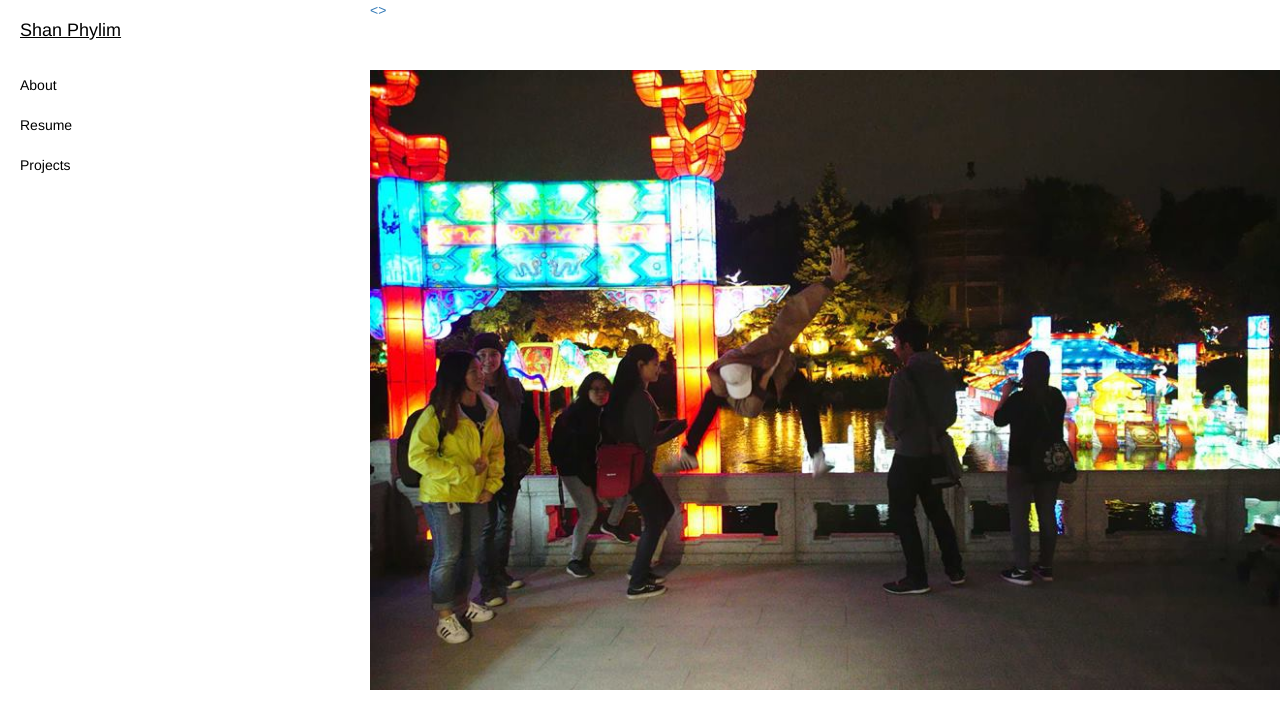
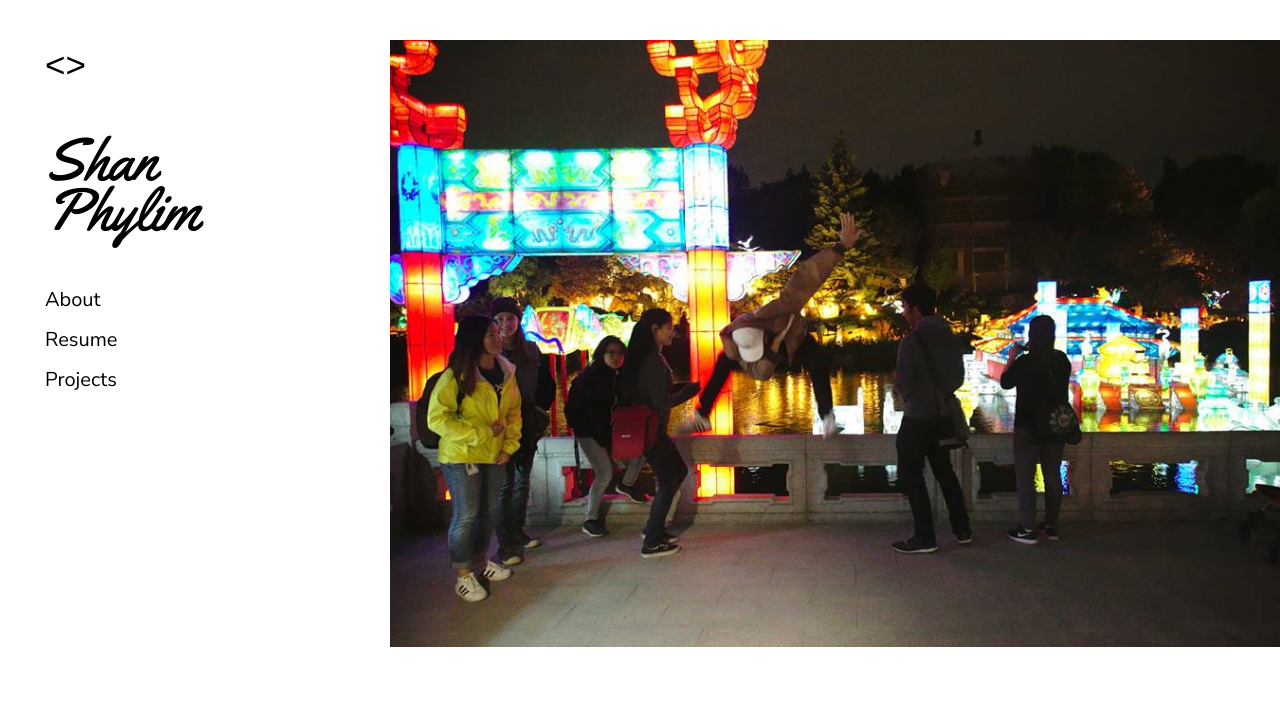
Before and after one commit to shanpls/shanpls.github.io, a plain HTML site: page index.html in a window 1280 px wide. Drawn offline with Linux system fonts and the light colour scheme.

Commit message:
More styling changes

```diff
--- a/css/simple-sidebar.css
+++ b/css/simple-sidebar.css
@@ -14,7 +14,7 @@
 }
 
 #wrapper.toggled {
-    padding-left: 350px;
+    padding-left: 300px;
 }
 
 .outer-container {
@@ -26,8 +26,10 @@
 
 .inner-container {
     display: table-cell;
-    vertical-align: middle;
-    text-align: center;
+    vertical-align: top; /*Change to middle for center alignment */
+    text-align: left; /*Change to center for center alignment */
+    margin-top: 30px;
+    padding-left: 70px;
 }
 
 .centered-content {
@@ -36,13 +38,14 @@
     max-width: 100%;
 }
 
+
 #sidebar-wrapper {
     z-index: 1000;
     position: fixed;
-    left: 350px;
+    left: 300px;
     width: 0;
     height: 100%;
-    margin-left: -350px;
+    margin-left: -300px;
     overflow-y: auto;
     background: #FFF;
     -webkit-transition: all 0.5s ease;
@@ -52,34 +55,49 @@
 }
 
 #wrapper.toggled #sidebar-wrapper {
-    width: 350px;
+    width: 300px;
 }
 
 #page-content-wrapper {
     width: 100%;
     height: 100vh;
     position: absolute;
+    margin-top: 40px;
 }
 
 #wrapper.toggled #page-content-wrapper {
     position: absolute;
-    margin-right: -350px;
+    margin-right: -300px;
+}
+
+.no-scroll {
+    overflow-y: hidden;
+}
+
+#menu-toggle{
+    color:#000000;
+    font-size: 35px;
+    padding-left:45px;
+    position:fixed;
+    z-index:1001;
 }
 
 /* Sidebar Styles */
-
 .sidebar-nav {
     position: absolute;
     top: 0;
-    width: 350px;
+    width: 300px;
     margin: 0;
     padding: 0;
+    padding-left: 25px;
     list-style: none;
 }
 
 .sidebar-nav li {
     text-indent: 20px;
+    font-size: 20px;
     line-height: 40px;
+    font-family: 'Nunito Sans', sans-serif;
 }
 
 .sidebar-nav li a {
@@ -98,9 +116,11 @@
 }
 
 .sidebar-nav > .sidebar-brand {
-    height: 65px;
-    font-size: 18px;
-    line-height: 60px;
+    font-size: 60px;
+    padding-top: 100px;
+    padding-bottom:40px;
+    font-family: 'Yellowtail', cursive;
+
 }
 
 .sidebar-nav > .sidebar-brand a {
@@ -113,7 +133,7 @@
 
 @media(min-width:768px) {
     #wrapper {
-        padding-left: 350px;
+        padding-left: 300px;
     }
 
     #wrapper.toggled {
@@ -121,7 +141,7 @@
     }
 
     #sidebar-wrapper {
-        width: 350px;
+        width: 300px;
     }
 
     #wrapper.toggled #sidebar-wrapper {
@@ -131,6 +151,7 @@
     #page-content-wrapper {
         padding: 20px;
         padding-top:0px;
+        padding-bottom:0px;
         position: relative;
     }
 
--- a/index.html
+++ b/index.html
@@ -9,7 +9,7 @@
     <meta name="description" content="">
     <meta name="author" content="">
 
-    <title>Simple Sidebar - Start Bootstrap Template</title>
+    <title>Shan Phylim</title>
 
     <!-- Bootstrap Core CSS -->
     <link href="css/bootstrap.min.css" rel="stylesheet">
@@ -17,6 +17,7 @@
     <!-- Custom CSS -->
     <link href="css/simple-sidebar.css" rel="stylesheet">
 
+	<link href="https://fonts.googleapis.com/css?family=Nunito+Sans|Yellowtail" rel="stylesheet">
     <!-- HTML5 Shim and Respond.js IE8 support of HTML5 elements and media queries -->
     <!-- WARNING: Respond.js doesn't work if you view the page via file:// -->
     <!--[if lt IE 9]>
@@ -28,22 +29,25 @@
 
 <body>
 
+    <a href="#menu-toggle" id="menu-toggle"><></a>
+
+
     <div id="wrapper">
-
         <!-- Sidebar -->
         <div id="sidebar-wrapper">
 
             <ul class="sidebar-nav">
                 <li class="sidebar-brand">
                     <a href="http://shanpls.github.io">
-                        Shan Phylim
+                        <p>Shan</p>
+                        <p>Phylim</p>
                     </a>
                 </li>
                 <li>
                     <a href="pages/about">About</a>
                 </li>
                 <li>
-                    <a href="resume_sphylim.pdf">Resume</a>
+                    <a href="resume_sphylim.pdf"  target="_blank">Resume</a>
                 </li>
                 <li>
                     <a href="pages/projects">Projects</a>
@@ -53,19 +57,16 @@
         <!-- /#sidebar-wrapper -->
 
         <!-- Page Content -->
-        <div id="page-content-wrapper">
-            <a href="#menu-toggle" id="menu-toggle"><></a>
-
+        <div id="page-content-wrapper" class = "no-scroll">
             <div class="outer-container">
                <div class="inner-container">
                     <img src="images/HighEnergyDab.png" class="centered-content">
-                 </div>
                </div>
             </div>
         </div>
-        <!-- /#page-content-wrapper -->
+    </div>
+    <!-- /#page-content-wrapper -->
 
-    </div>
     <!-- /#wrapper -->
 
     <!-- jQuery -->
```
